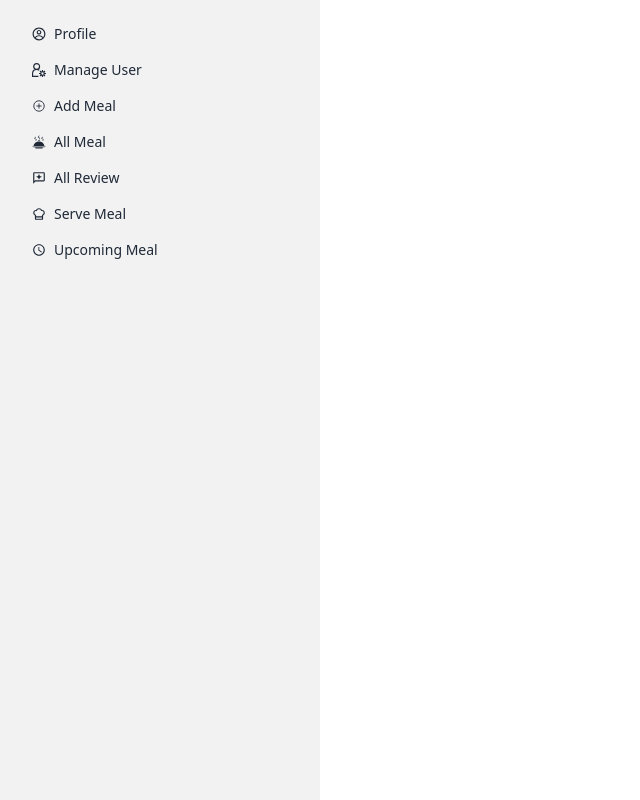
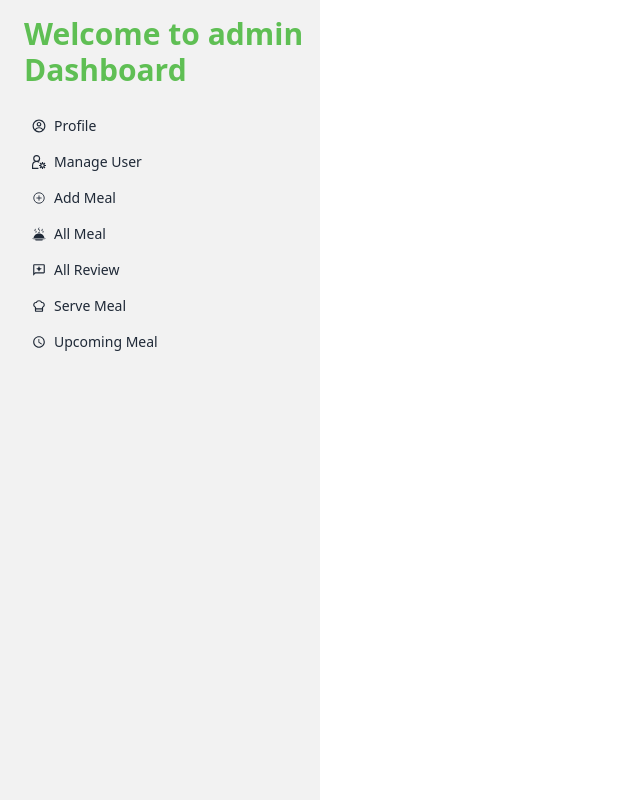
Before and after one commit to jahidul2004/guardian-care, a React (Vite) app: page /adminDashboard in a window 1280 px wide. Shown: the whole page, without its empty margins (0-640 px from the left). Built offline with nearby package versions, Linux system fonts and the light colour scheme; no server answers.

Commit message:
Admin dashboard updated.

```diff
--- a/src/pages/adminDashboard/AdminDashboard.jsx
+++ b/src/pages/adminDashboard/AdminDashboard.jsx
@@ -29,6 +29,9 @@ const AdminDashboard = () => {
                 ></label>
                 <ul className="menu bg-base-200 text-base-content min-h-full w-80 p-4">
                     {/* Sidebar content here */}
+                    <h1 className="pl-2 text-3xl font-bold mb-5 text-[#5fbf54]">
+                        Welcome to admin Dashboard
+                    </h1>
                     <li>
                         <Link to={"profile"}>
                             <CgProfile />
```
